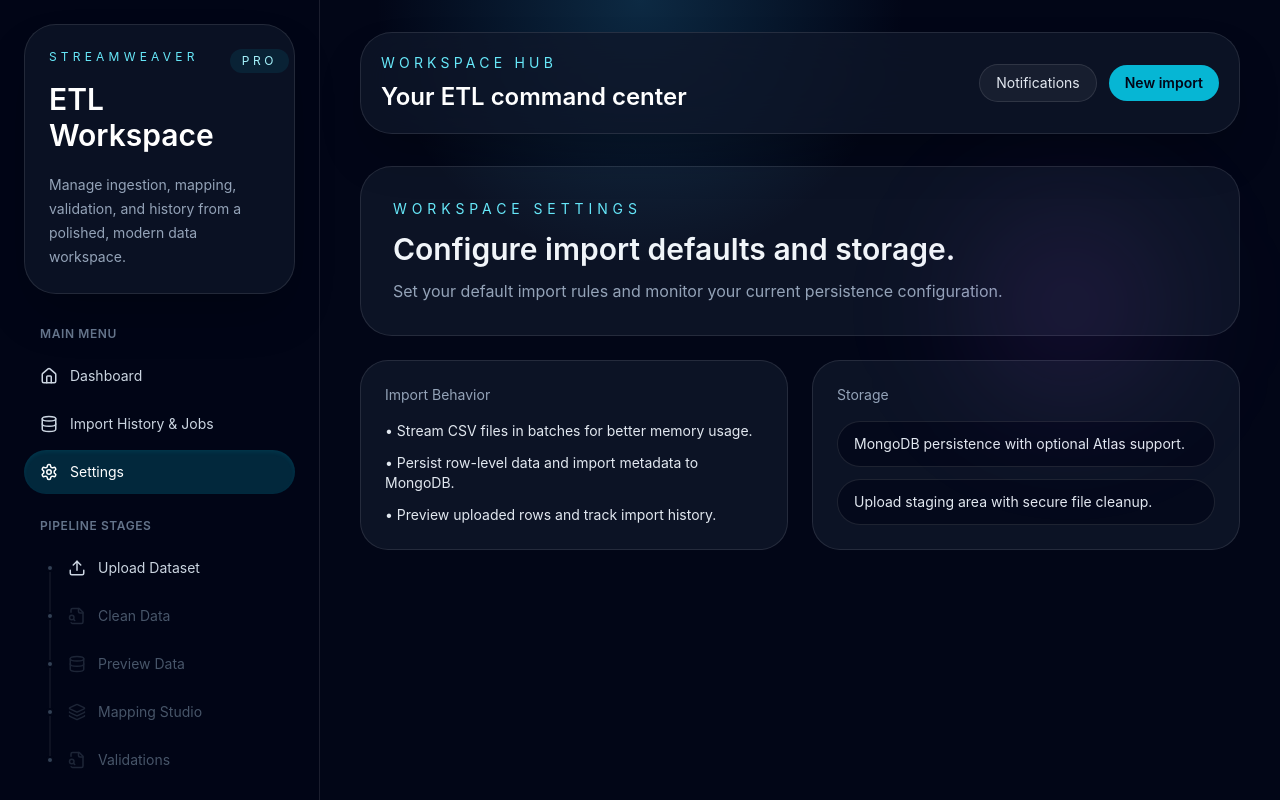
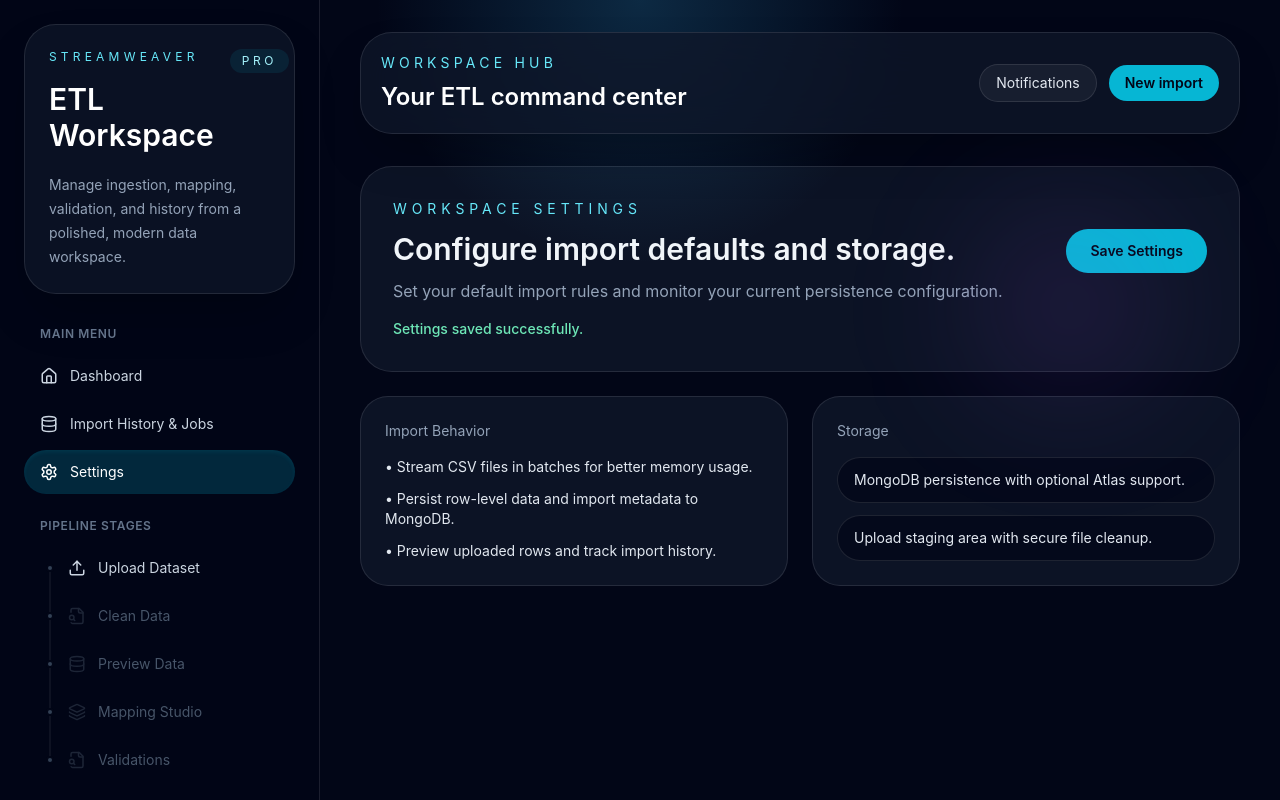
Before and after one commit to Naveenmca234/Stream-Weaver, a React (Vite) app in the folder client/: page /settings in a window 1280 px wide. Shown: the top 800 px of the page. Built offline with nearby package versions, Linux system fonts and the light colour scheme; sample sign-in values are in the browser's storage.

Commit message:
Improve settings save message

```diff
--- a/client/src/pages/SettingsPage.tsx
+++ b/client/src/pages/SettingsPage.tsx
@@ -1,10 +1,34 @@
+import { useState } from 'react';
+import toast from 'react-hot-toast';
+
 const SettingsPage = () => {
+  const [saveMessage, setSaveMessage] = useState('Settings saved successfully.');
+
+  const handleSave = () => {
+    setSaveMessage('Settings saved successfully.');
+    toast.success('Settings saved successfully.');
+  };
+
   return (
     <div className="space-y-6">
       <div className="rounded-[32px] border border-white/10 bg-slate-900/80 p-8">
-        <p className="text-sm uppercase tracking-[0.35em] text-cyan-300">Workspace Settings</p>
-        <h1 className="mt-3 text-3xl font-semibold">Configure import defaults and storage.</h1>
-        <p className="mt-3 text-slate-400">Set your default import rules and monitor your current persistence configuration.</p>
+        <div className="flex flex-col gap-4 sm:flex-row sm:items-center sm:justify-between">
+          <div>
+            <p className="text-sm uppercase tracking-[0.35em] text-cyan-300">Workspace Settings</p>
+            <h1 className="mt-3 text-3xl font-semibold">Configure import defaults and storage.</h1>
+            <p className="mt-3 text-slate-400">Set your default import rules and monitor your current persistence configuration.</p>
+          </div>
+          <button
+            type="button"
+            onClick={handleSave}
+            className="rounded-full bg-cyan-500 px-6 py-3 text-sm font-semibold text-slate-950 transition hover:bg-cyan-400 whitespace-nowrap"
+          >
+            Save Settings
+          </button>
+        </div>
+        {saveMessage && (
+          <p className="mt-4 text-sm font-medium text-emerald-300">{saveMessage}</p>
+        )}
       </div>
       <div className="grid gap-6 lg:grid-cols-2">
         <div className="rounded-[28px] border border-white/10 bg-slate-900/80 p-6">
```
